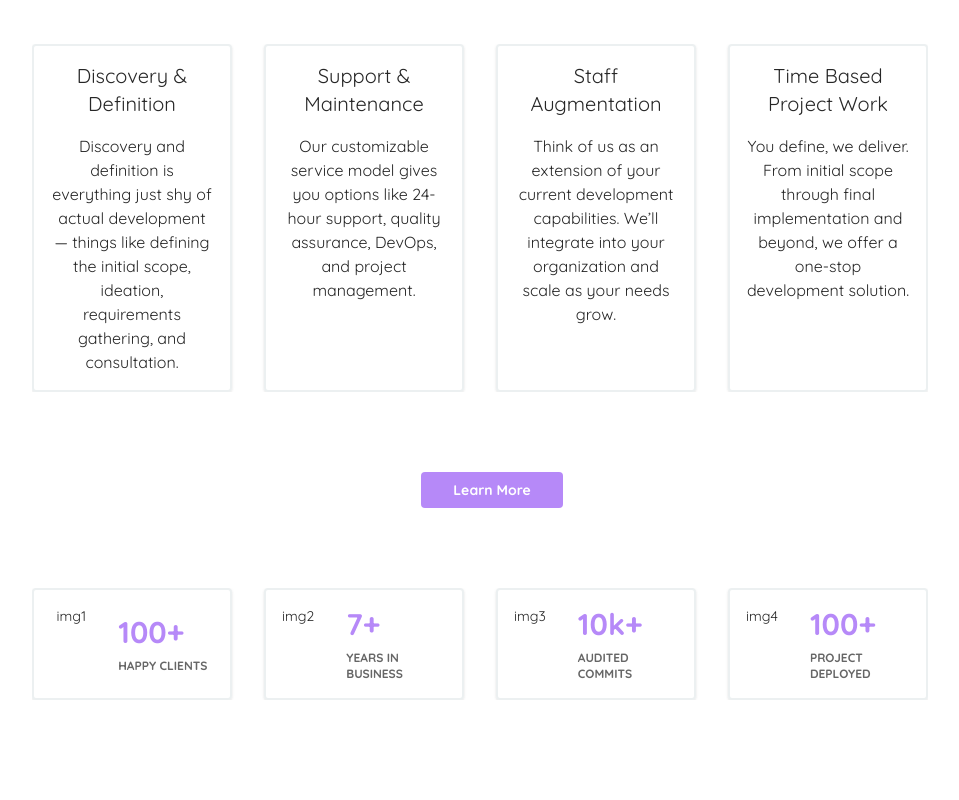
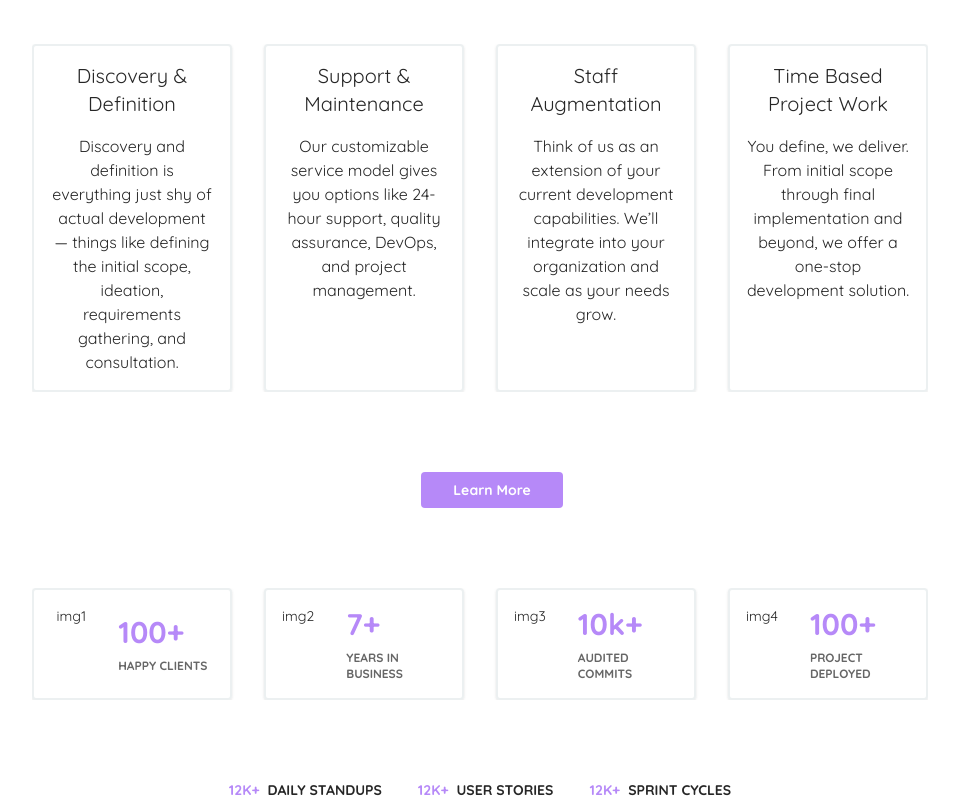
Before and after one commit to AnandPawanipagar/bitbrothers-clone, a Next.js app: page / in a window 1280 px wide. Shown: the part 3778-4578 px from the top of the page, without its empty margins (160-1119 px from the left). Before the commit the page ends 4478 px from the top, so only its background shows below. Built offline with nearby package versions, Linux system fonts and the light colour scheme.

Commit message:
DailyStandUpToSprintCyles component done

```diff
--- /dev/null
+++ b/src/components/DailyStandUpToSprintCycles.js
@@ -0,0 +1,23 @@
+import React from "react";
+
+const DailyStandUpToSprintCycles = () => {
+  let components = [
+    { value: "12K+", title: "DAILY STANDUPS" },
+    { value: "12K+", title: "USER STORIES" },
+    { value: "12K+", title: "SPRINT CYCLES" },
+  ];
+  return (
+    <div className="flex justify-center space-x-9 ">
+      {components.map((component) => {
+        return (
+          <div className="flex space-x-2  ">
+            <div className="font-bold text-sm text-[#b689f8]">{component.value}</div>
+            <div className="font-bold text-sm">{component.title}</div>
+          </div>
+        );
+      })}
+    </div>
+  );
+};
+
+export default DailyStandUpToSprintCycles;
--- a/src/components/index.js
+++ b/src/components/index.js
@@ -15,6 +15,7 @@ import DiscoverHowWeDeliver from "./DiscoverHowWeDeliver";
 import ScannerToRoadCards from "./ScannerToRoadCards";
 import LearnMoreBtn from "./LearnMoreBtn";
 import HappyClientsToProjDepCards from "./HappyClientsToProjDepCards";
+import DailyStandUpToSprintCycles from "./DailyStandUpToSprintCycles";
 export {
   Button,
   Loader,
@@ -32,5 +33,6 @@ export {
   DiscoverHowWeDeliver,
   ScannerToRoadCards,
   LearnMoreBtn,
-  HappyClientsToProjDepCards
+  HappyClientsToProjDepCards,
+  DailyStandUpToSprintCycles
 };
--- a/src/pages/index.js
+++ b/src/pages/index.js
@@ -13,6 +13,7 @@ import {
   ScannerToRoadCards,
   LearnMoreBtn,
   HappyClientsToProjDepCards,
+  DailyStandUpToSprintCycles,
 } from "../components";
 import styles from "../styles/Home.module.css";
 import Image from "next/image";
@@ -52,6 +53,8 @@ const Home = () => {
         <LearnMoreBtn />
         <div className="mt-20"></div>
         <HappyClientsToProjDepCards />
+        <div className="mt-20"></div>
+        <DailyStandUpToSprintCycles />
       </div>
     </>
   );
```
